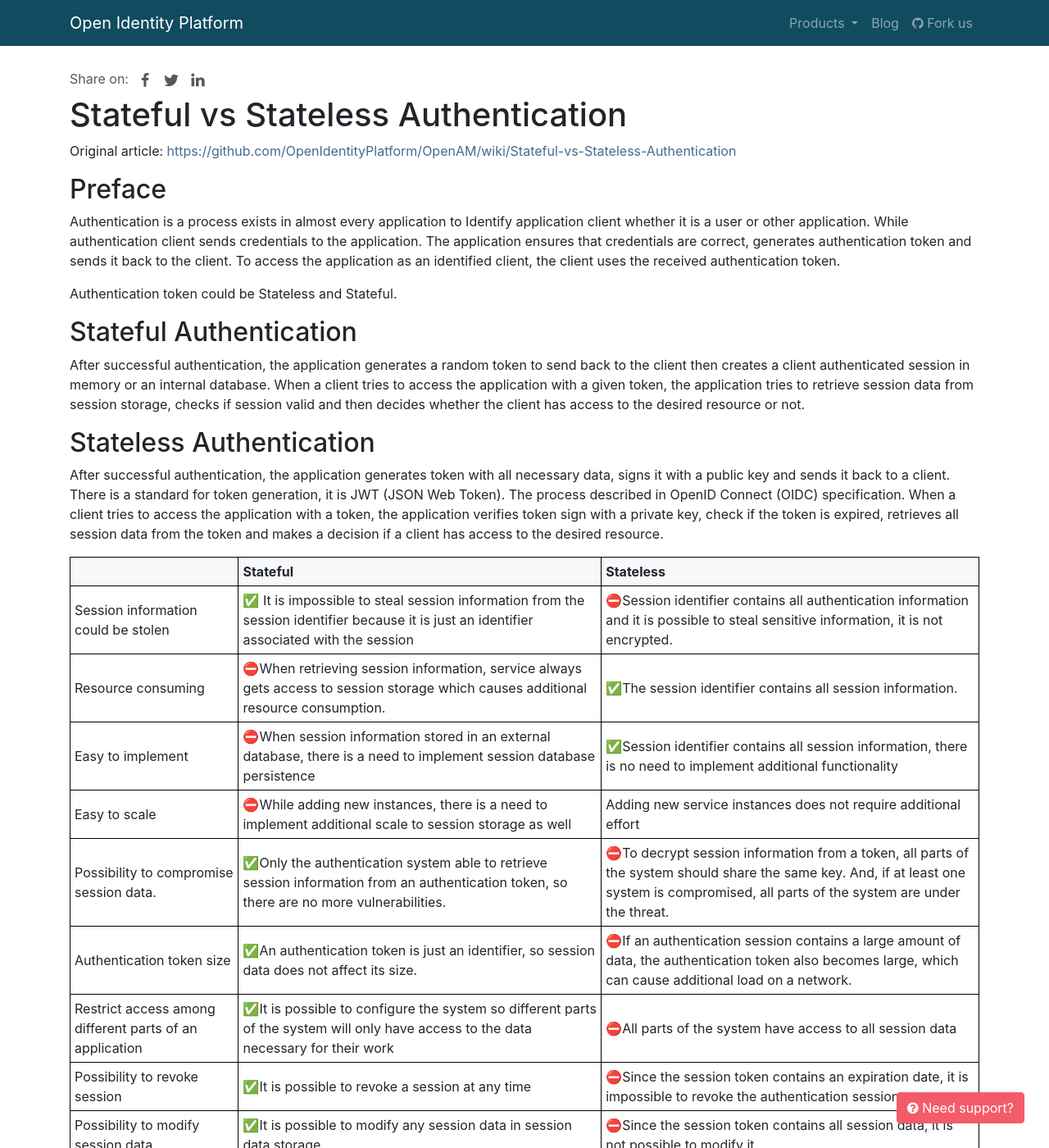
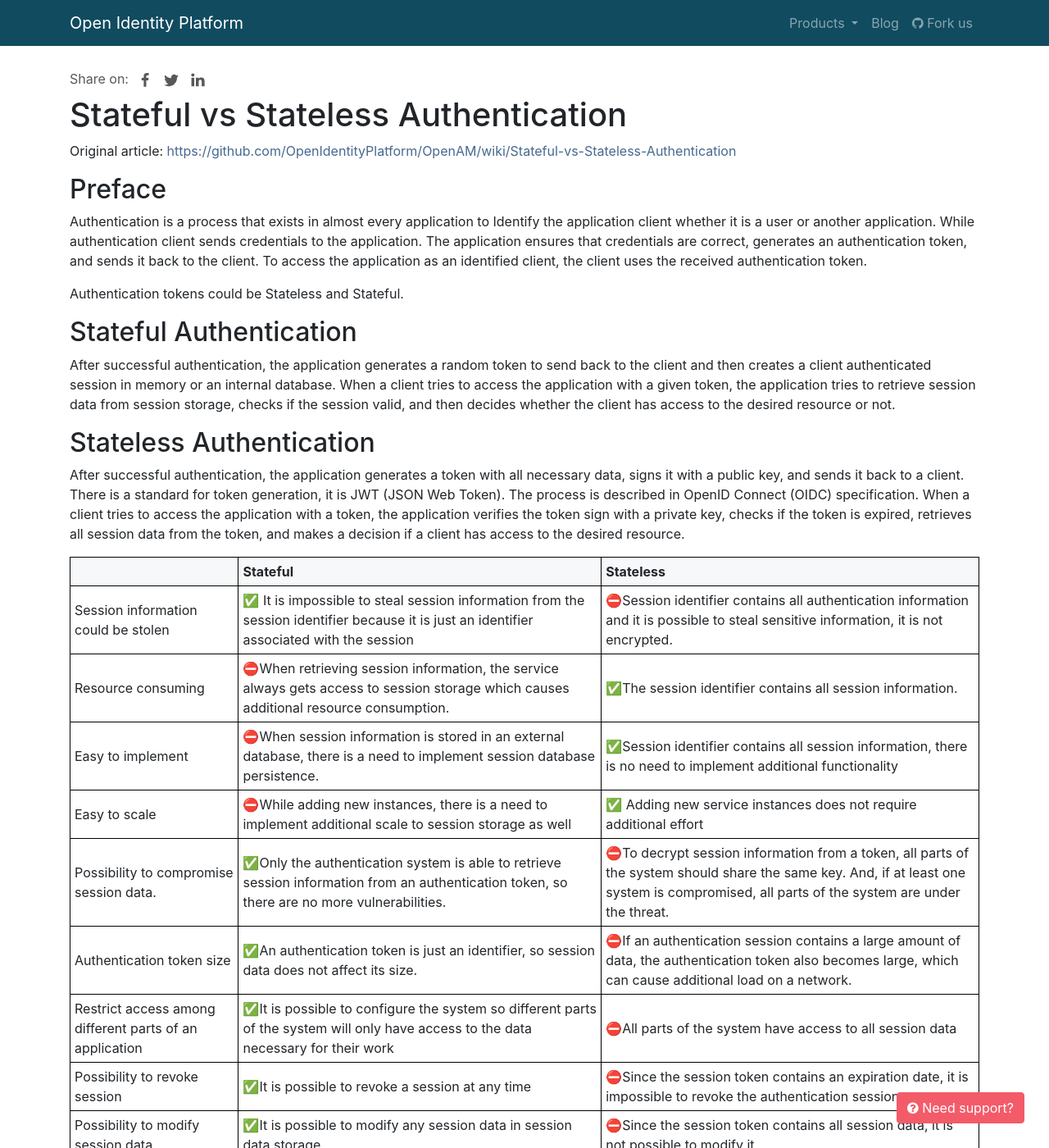
Before and after one commit to OpenIdentityPlatform/OpenIdentityPlatform.org, a Jekyll site: the page built from blog/stateless-vs-stateful-authentication.md, in a window 1280 px wide and 1400 px high. Shown: the whole window at 82% size. Built offline with Jekyll 4.4.1, drawn with Linux system fonts in a browser that asks for light colours; some of the changed text lies outside the part shown.

Commit message:
some grammar and punctuation fixes (#109)

```diff
--- a/_data/products.yml
+++ b/_data/products.yml
@@ -2,14 +2,14 @@
   name: 'OpenAM'
   link: 'https://github.com/OpenIdentityPlatform/OpenAM/'
   short_descritopn: 'Open Access Management'
-  description: 'Open Access Management (OpenAM) is an access management solution that includes Authentication, SSO, Authorization, Federation, Entitlements and Web Services Security.'
+  description: 'Open Access Management (OpenAM) is an access management solution that includes Authentication, SSO, Authorization, Federation, Entitlements, and Web Services Security.'
   details_link: '/openam'
   release_link: 'https://github.com/OpenIdentityPlatform/OpenAM/releases'
 -
   name: 'OpenDJ'
   link: 'https://github.com/OpenIdentityPlatform/OpenDJ/'
   short_descritopn: 'Open Directory Services'
-  description: 'OpenDJ is an LDAPv3 compliant directory service, which has been developed for the Java platform, provides a high performance, highly available, and secure store for identities, that managed by your organization. Its easy installation process, combined with the power of the Java platform makes OpenDJ the simplest, fastest directory to deploy and manage.'
+  description: 'OpenDJ is an LDAPv3 compliant directory service, which has been developed for the Java platform and provides a high performance, highly available, and secure store for identities, that are managed by your organization. Its easy installation process, combined with the power of the Java platform makes OpenDJ the simplest, fastest directory to deploy and manage.'
   details_link: '/opendj'
   release_link: 'https://github.com/OpenIdentityPlatform/OpenDJ/releases'
 -
@@ -23,7 +23,7 @@
   name: 'OpenIDM'
   link: 'https://github.com/OpenIdentityPlatform/OpenIDM/'
   short_descritopn: 'Open Identity Management'
-  description: 'Open Identity Management (OpenIDM) is an open standards based Identity Management, Provisioning and Compliance solution. Provisioning users, devices, and things is a repetitive and potentially time-consuming task that has a significant impact on security and user access. '
+  description: 'Open Identity Management (OpenIDM) is an open standards-based Identity Management, Provisioning, and Compliance solution. Provisioning users, devices, and things is a repetitive and potentially time-consuming task that has a significant impact on security and user access. '
   details_link: '/openidm'
   release_link: 'https://github.com/OpenIdentityPlatform/OpenIDM/releases'
 -
--- a/blog/stateless-vs-stateful-authentication.md
+++ b/blog/stateless-vs-stateful-authentication.md
@@ -11,23 +11,23 @@ share-buttons: true
 Original article: [https://github.com/OpenIdentityPlatform/OpenAM/wiki/Stateful-vs-Stateless-Authentication](https://github.com/OpenIdentityPlatform/OpenAM/wiki/Stateful-vs-Stateless-Authentication)
 
 ## Preface
-Authentication is a process exists in almost every application to Identify application client whether it is a user or other application. While authentication client sends credentials to the application. The application ensures that credentials are correct, generates authentication token and sends it back to the client. To access the application as an identified client, the client uses the received authentication token.
+Authentication is a process that exists in almost every application to Identify the application client whether it is a user or another application. While authentication client sends credentials to the application. The application ensures that credentials are correct, generates an authentication token, and sends it back to the client. To access the application as an identified client, the client uses the received authentication token.
 
-Authentication token could be Stateless and Stateful.
+Authentication tokens could be Stateless and Stateful.
 
 ## Stateful Authentication
-After successful authentication, the application generates a random token to send back to the client then creates a client authenticated session in memory or an internal database. When a client tries to access the application with a given token, the application tries to retrieve session data from session storage, checks if session valid and then decides whether the client has access to the desired resource or not.
+After successful authentication, the application generates a random token to send back to the client and then creates a client authenticated session in memory or an internal database. When a client tries to access the application with a given token, the application tries to retrieve session data from session storage, checks if the session valid, and then decides whether the client has access to the desired resource or not.
 
 ## Stateless Authentication
-After successful authentication, the application generates token with all necessary data, signs it with a public key and sends it back to a client. There is a standard for token generation, it is JWT (JSON Web Token). The process described in OpenID Connect (OIDC) specification. When a client tries to access the application with a token, the application verifies token sign with a private key, check if the token is expired, retrieves all session data from the token and makes a decision if a client has access to the desired resource.
+After successful authentication, the application generates a token with all necessary data, signs it with a public key, and sends it back to a client. There is a standard for token generation, it is JWT (JSON Web Token). The process is described in OpenID Connect (OIDC) specification. When a client tries to access the application with a token, the application verifies the token sign with a private key, checks if the token is expired, retrieves all session data from the token, and makes a decision if a client has access to the desired resource.
 
 | |Stateful|Stateless|
 |-|-|-|
 |Session information could be stolen|&#9989; It is impossible to steal session information from the session identifier because it is just an identifier associated with the session|&#9940;Session identifier contains all authentication information and it is possible to steal sensitive information, it is not encrypted.|
-|Resource consuming|&#9940;When retrieving session information, service always gets access to session storage which causes additional resource consumption.|&#9989;The session identifier contains all session information.|
-|Easy to implement|&#9940;When session information stored in an external database, there is a need to implement session database persistence|&#9989;Session identifier contains all session information, there is no need to implement additional functionality|
-|Easy to scale|&#9940;While adding new instances, there is a need to implement additional scale to session storage as well|Adding new service instances does not require additional effort|
-|Possibility to compromise session data.|&#9989;Only the authentication system able to retrieve session information from an authentication token, so there are no more vulnerabilities.|&#9940;To decrypt session information from a token, all parts of the system should share the same key. And, if at least one system is compromised, all parts of the system are under the threat.|
+|Resource consuming|&#9940;When retrieving session information, the service always gets access to session storage which causes additional resource consumption.|&#9989;The session identifier contains all session information.|
+|Easy to implement|&#9940;When session information is stored in an external database, there is a need to implement session database persistence.|&#9989;Session identifier contains all session information, there is no need to implement additional functionality|
+|Easy to scale|&#9940;While adding new instances, there is a need to implement additional scale to session storage as well|&#9989; Adding new service instances does not require additional effort|
+|Possibility to compromise session data.|&#9989;Only the authentication system is able to retrieve session information from an authentication token, so there are no more vulnerabilities.|&#9940;To decrypt session information from a token, all parts of the system should share the same key. And, if at least one system is compromised, all parts of the system are under the threat.|
 |Authentication token size|&#9989;An authentication token is just an identifier, so session data does not affect its size.|&#9940;If an authentication session contains a large amount of data, the authentication token also becomes large, which can cause additional load on a network.|
 |Restrict access among different parts of an application|&#9989;It is possible to configure the system so different parts of the system will only have access to the data necessary for their work|&#9940;All parts of the system have access to all session data|
 |Possibility to revoke session|&#9989;It is possible to revoke a session at any time|&#9940;Since the session token contains an expiration date, it is impossible to revoke the authentication session|
@@ -35,4 +35,4 @@ After successful authentication, the application generates token with all necess
 |SSO implementation|&#9989;The integration of different parts of the system is possible without modification of the source code, session information can come through the authentication system gateway.|&#9940;Changes must be made to each part of the system to retrieve data from an authentication token|
 
 ## Conclusion
-Both approaches make sense, both have their advantages and disadvantages. Stateless authentication easier to implement and scale, but stateful authentication is more secure and easier to manage.
+Both approaches make sense, both have their advantages and disadvantages. Stateless authentication is easier to implement and scale, but stateful authentication is more secure and easier to manage.
--- a/index.html
+++ b/index.html
@@ -3,7 +3,7 @@ layout: home
 landing: true
 landing-title: "Welcome to Open Identity Platform Community"
 landing-title2: "Open-source community organization, hosted on <a href=\"https://github.com\">GitHub</a>"
-landing-title3: "We develop and support Single Sign On, Access Management, Identity Management, User-Managed Access, Directory Services and Identity Gateway, designed and built as a single, unified platform"
+landing-title3: "We develop and support Single Sign-On, Access Management, Identity Management, User-Managed Access, Directory Services, and Identity Gateway, designed and built as a single, unified platform"
 canonical: "https://www.openidentityplatform.org"
 ---
 <!--<h3>Products</h3>
```
Also changed, not shown: opendj.md (+4 -4 lines).
